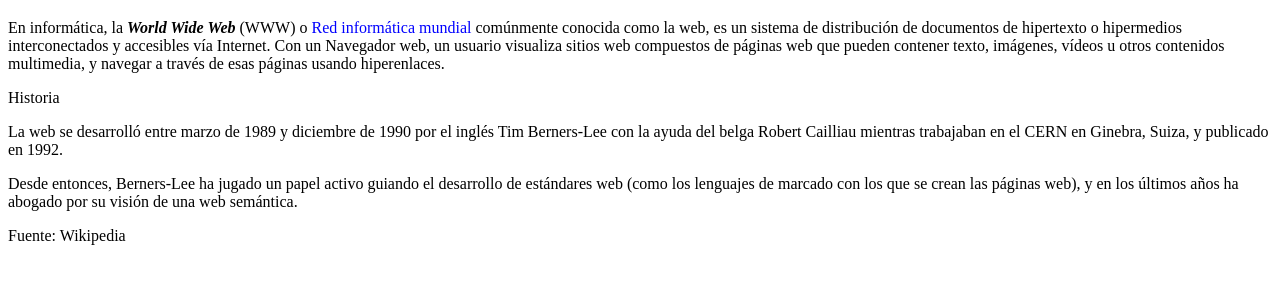
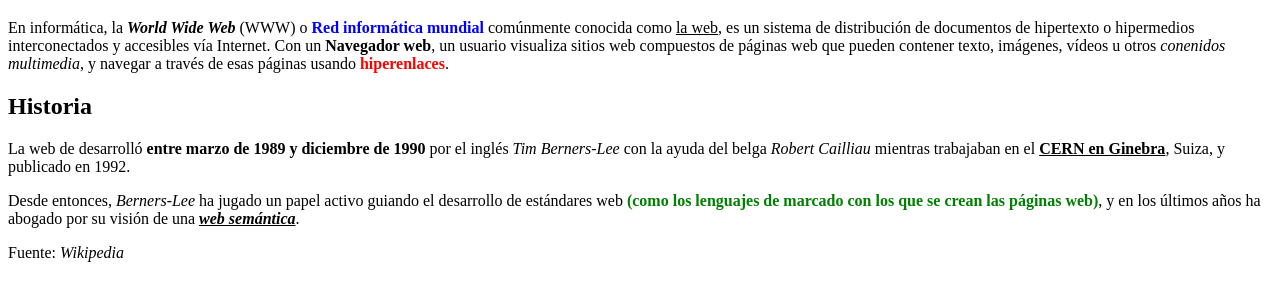
Before and after one commit to JesusMedinaVargas/aplicaciones-web, a plain HTML site: page ejercicios/ejercicio02/index.html in a window 1280 px wide. Shown: the part 61-362 px from the top of the page. Drawn offline with Linux system fonts and the light colour scheme.

Commit message:
ejercicio2

```diff
--- a/ejercicios/ejercicio02/index.html
+++ b/ejercicios/ejercicio02/index.html
@@ -2,40 +2,34 @@
 <html lang="en">
 <head>
     <meta charset="UTF-8">
-    <meta name="description" content="Ejercicio 02 relación HTML">
-    <meta name="author" content="Jesús Medina Vargas">
-    <title>Ejercicio 02 HTML</title>
+    <meta name="viewport" content="width=device-width, initial-scale=1.0">
+    <title>Ejercicio 02 relación HTML</title>
 </head>
 <body>
     <h1>World Wide Web</h1>
 
     <p>
-        <!-- Los documentos tienen que estar bien formados -->
-        En informática, la <b><i>World Wide Web</i></b> (WWW) o <span style="color:blue">Red informática mundial</span> comúnmente conocida como
-        la web, es un sistema de distribución de documentos de hipertexto o hipermedios
-        interconectados y accesibles vía Internet. Con un Navegador web, un usuario
-        visualiza sitios web compuestos de páginas web que pueden contener texto, imágenes,
-        vídeos u otros contenidos multimedia, y navegar a través de esas páginas
-        usando hiperenlaces.
-        <!-- Las etiquetas siempre se tienen que cerrar -->
+        En informática, la <b><i>World Wide Web</i></b> (WWW) o <b style="color:blue">Red informática mundial</b> comúnmente conocida
+        como <u>la web</u>, es un sistema de distribución de documentos de hipertexto o hipermedios interconectados y accesibles vía Internet.
+        Con un <b>Navegador web</b>, un usuario visualiza sitios web compuestos de páginas web que pueden contener texto, imágenes,
+        vídeos u otros <i>conenidos multimedia</i>, y navegar a través de esas páginas usando <b style="color:red">hiperenlaces</b>.
     </p>
 
-    <p>Historia</p>
+    <h2>Historia</h2>
+
     <p>
-        La web se desarrolló entre marzo de 1989 y diciembre de 1990 por el inglés Tim Berners-Lee
-        con la ayuda del belga Robert Cailliau mientras trabajaban en el CERN en Ginebra, Suiza,
-        y publicado en 1992.
+        La web de desarrolló <b>entre marzo de 1989 y diciembre de 1990</b> por el inglés <i>Tim Berners-Lee</i> con la
+        ayuda del belga <i>Robert Cailliau</i> mientras trabajaban en el <b><u>CERN en Ginebra</u></b>, Suiza, y publicado en 1992.
     </p>
+
     <p>
-        Desde entonces, Berners-Lee ha jugado un papel activo guiando el desarrollo de estándares web
-        (como los lenguajes de marcado con los que se crean las páginas web), y en los últimos años
-        ha abogado por su visión de una web semántica.
+        Desde entonces, <i>Berners-Lee</i> ha jugado un papel activo guiando el desarrollo de estándares web
+        <b style="color:green">(como los lenguajes de marcado con los que se crean las páginas web)</b>, y en los últimos años
+        ha abogado por su visión de una <b style="text-decoration: underline;font-style: italic;">web semántica</b>.
     </p>
+
     <p>
-        <!-- Los documentos tienen que estar bien formados -->
-        Fuente: Wikipedia
+        Fuente: <i>Wikipedia</i>
     </p>
-    <!-- Las etiquetas siempre se tienen que cerrar -->
-
 </body>
 </html>
```
